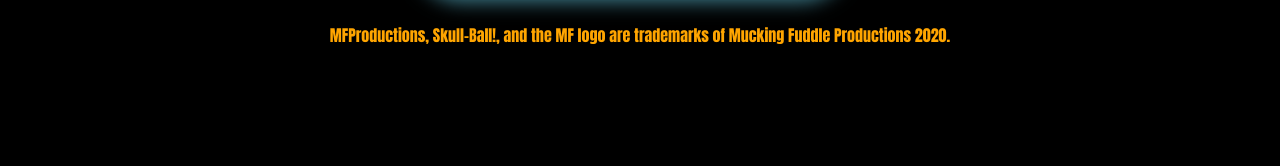
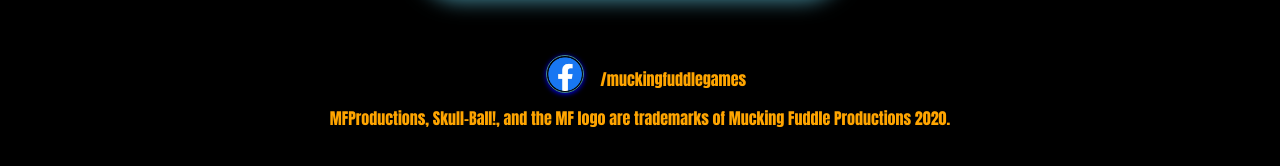
Before and after one commit to muckingfuddle/muckingfuddle.github.io, a plain HTML site: page download.html in a window 1280 px wide. Shown: the part 578-744 px from the top of the page. Drawn offline with Linux system fonts and the light colour scheme.

Commit message:
added facebook link

```diff
--- a/download.html
+++ b/download.html
@@ -65,8 +65,15 @@
 			</a>
 
 		<footer>
+		<a href="https://www.facebook.com/muckingfuddlegames">
+				<p>
+					<img src="images/f_logo_RGB-Blue_58.png" id="facebooklink"> /muckingfuddlegames
+				</p>
+				</a>
 			<p>MFProductions, Skull-Ball!, and the MF logo are trademarks of Mucking Fuddle Productions 2020.</p>
+
 		</footer>
+
 		<script  src="scripts/main.js">
 
 		</script>
--- a/main.css
+++ b/main.css
@@ -772,13 +772,20 @@ footer
 {
 	clear:both;
 	color:#888;
-	margin:0%;
+	margin:2%;
 	text-align: center;
 
 }
 footer p
 {
 	font-family: Impact;
+}
+#facebooklink
+{
+	width: 3%;
+	height:3%;
+	position: relative;
+	top: 20px;
 }
 
 @media screen and (max-width: 1250px) {
```
Also changed, not shown: about.html (+6 -0 lines), contact.html (+6 -0 lines), index.html (+6 -0 lines), news.html (+6 -0 lines), privacy.html (+6 -0 lines), skullball.html (+6 -0 lines), images/f_logo_RGB-Blue_58.png (added).
